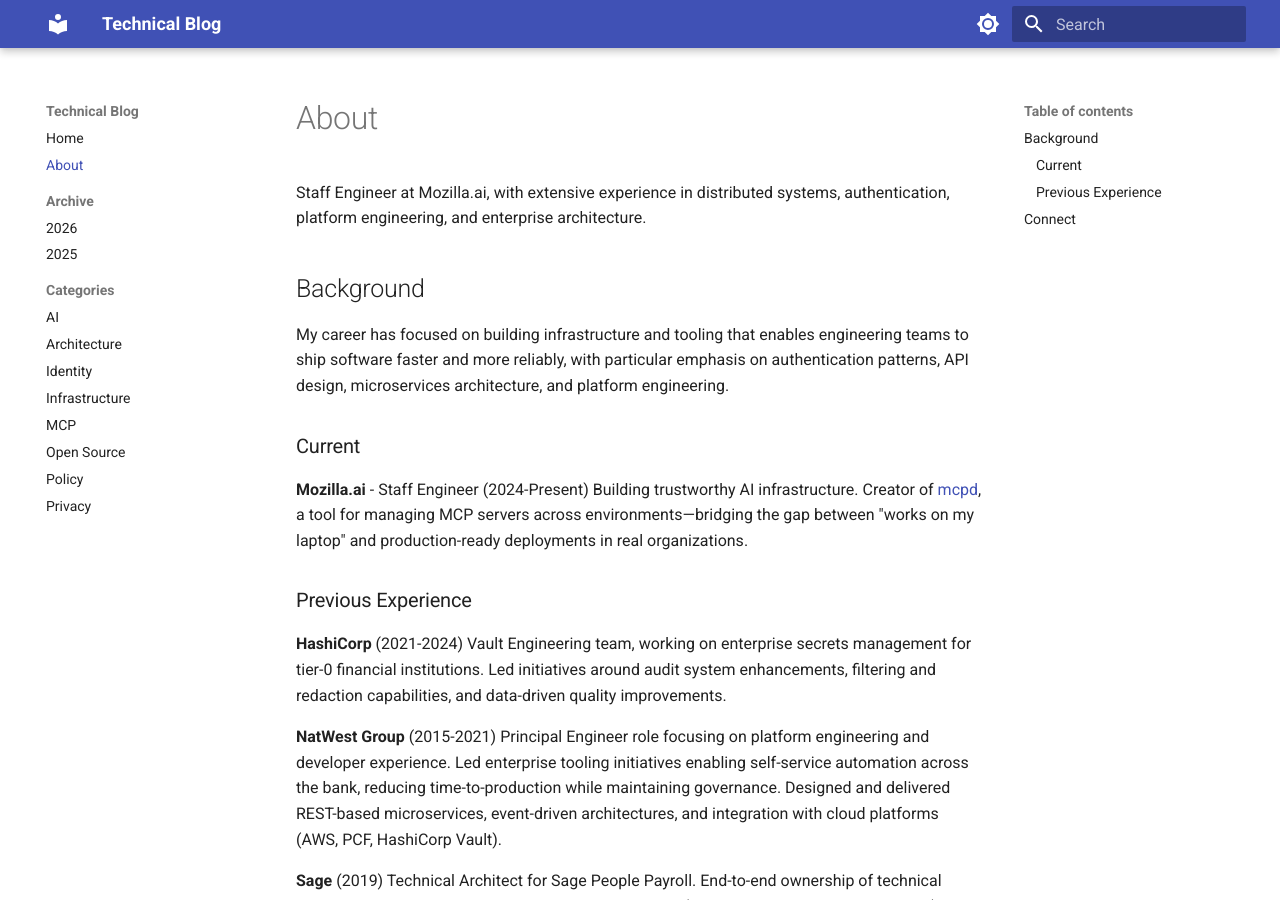
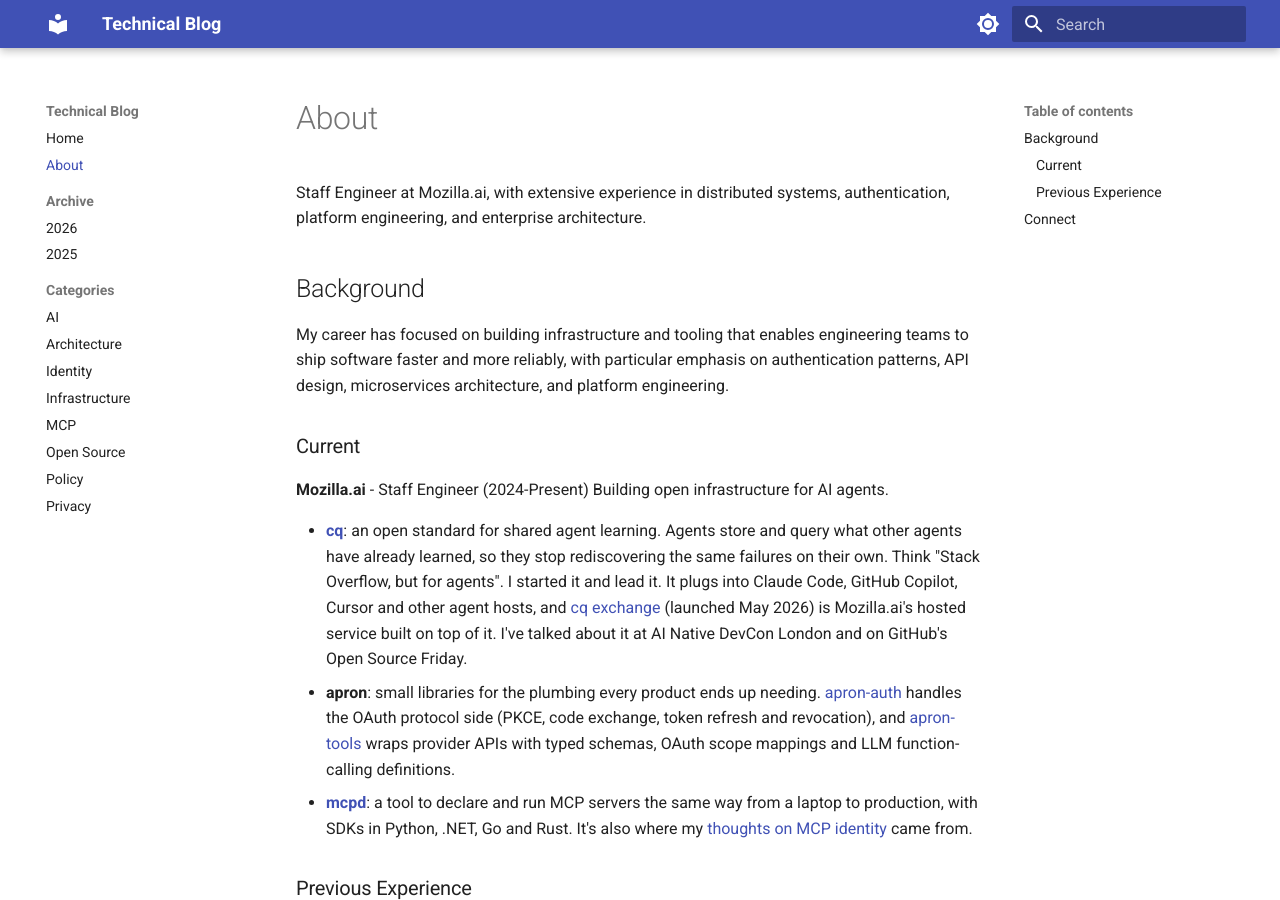
Before and after one commit to peteski22/blog, an MkDocs documentation site: the page built from docs/about.md, in a window 1280 px wide and 900 px high. Built offline with MkDocs 1.6.1 and Material for MkDocs 9.7.7, drawn with Linux system fonts in a browser that asks for light colours.

Commit message:
docs: update About page with current projects (#15)
The About page only listed mcpd under current work. It did not
mention cq, cq exchange or the apron libraries.

This adds cq, cq exchange, apron-auth and apron-tools, and keeps
mcpd with a link to the MCP identity post.

```diff
--- a/docs/about.md
+++ b/docs/about.md
@@ -9,7 +9,11 @@
 ### Current
 
 **Mozilla.ai** - Staff Engineer (2024-Present)
-Building trustworthy AI infrastructure. Creator of [mcpd](https://github.com/mozilla-ai/mcpd), a tool for managing MCP servers across environments—bridging the gap between "works on my laptop" and production-ready deployments in real organizations.
+Building open infrastructure for AI agents.
+
+- **[cq](https://github.com/mozilla-ai/cq)**: an open standard for shared agent learning. Agents store and query what other agents have already learned, so they stop rediscovering the same failures on their own. Think "Stack Overflow, but for agents". I started it and lead it. It plugs into Claude Code, GitHub Copilot, Cursor and other agent hosts, and [cq exchange](https://cq.exchange) (launched May 2026) is Mozilla.ai's hosted service built on top of it. I've talked about it at AI Native DevCon London and on GitHub's Open Source Friday.
+- **apron**: small libraries for the plumbing every product ends up needing. [apron-auth](https://github.com/mozilla-ai/apron-auth) handles the OAuth protocol side (PKCE, code exchange, token refresh and revocation), and [apron-tools](https://github.com/mozilla-ai/apron-tools) wraps provider APIs with typed schemas, OAuth scope mappings and LLM function-calling definitions.
+- **[mcpd](https://github.com/mozilla-ai/mcpd)**: a tool to declare and run MCP servers the same way from a laptop to production, with SDKs in Python, .NET, Go and Rust. It's also where my [thoughts on MCP identity](posts/mcp-identity-crisis.md) came from.
 
 ### Previous Experience
 
```
